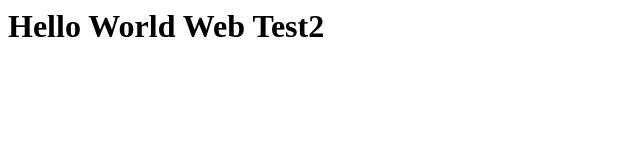
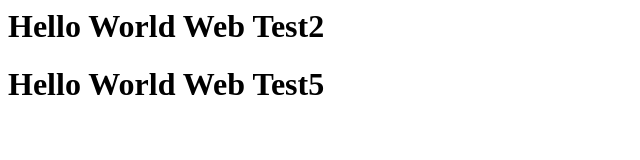
Before and after one commit to manoj798/WebTest, a plain HTML site: page index.html in a window 1280 px wide. Shown: the whole page, without its empty margins (0-640 px from the left). Drawn offline with Linux system fonts and the light colour scheme.

Commit message:
Update index.html

```diff
--- a/index.html
+++ b/index.html
@@ -1 +1,2 @@
 <h1>Hello World Web Test2</h1>
+<h1>Hello World Web Test5</h1>
```
